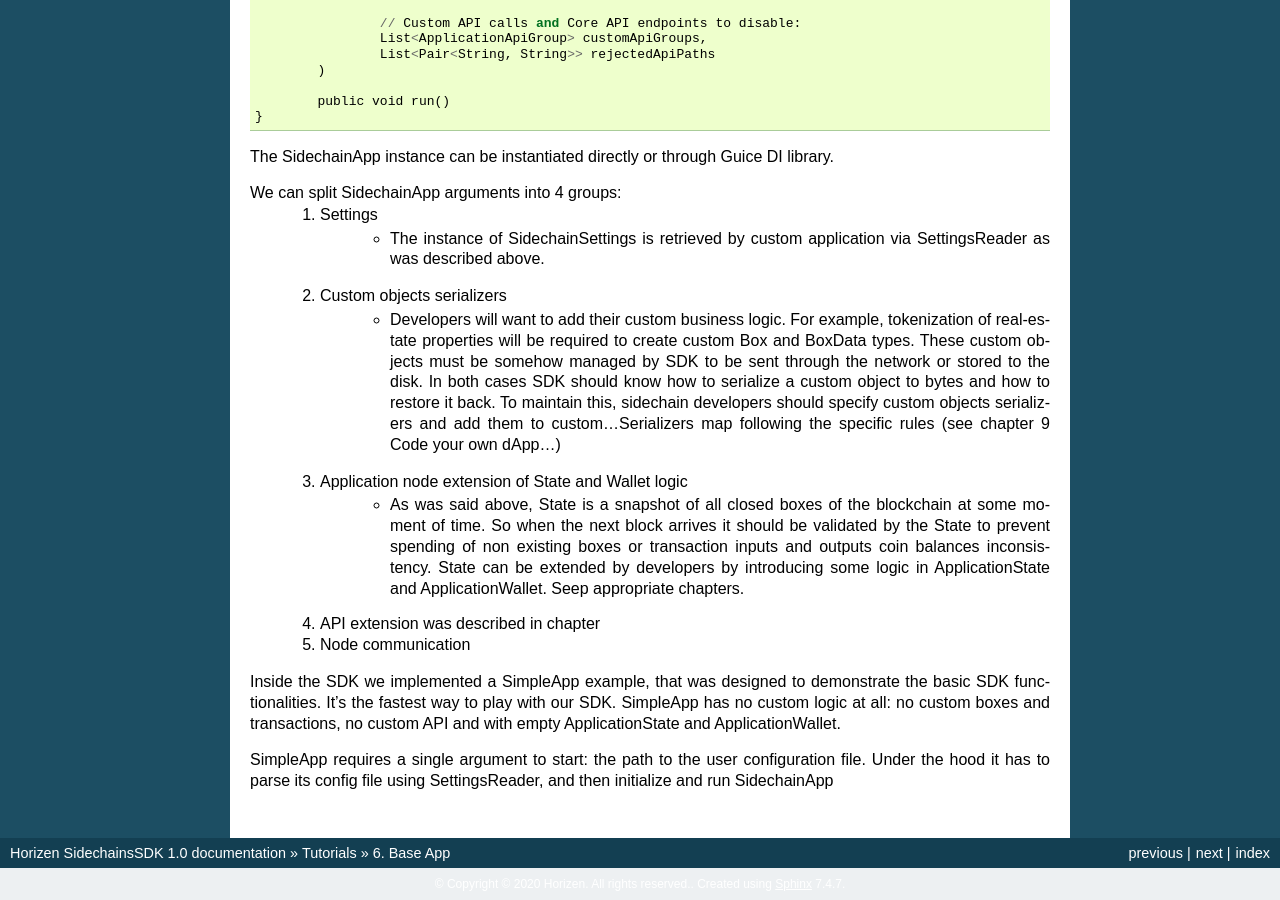
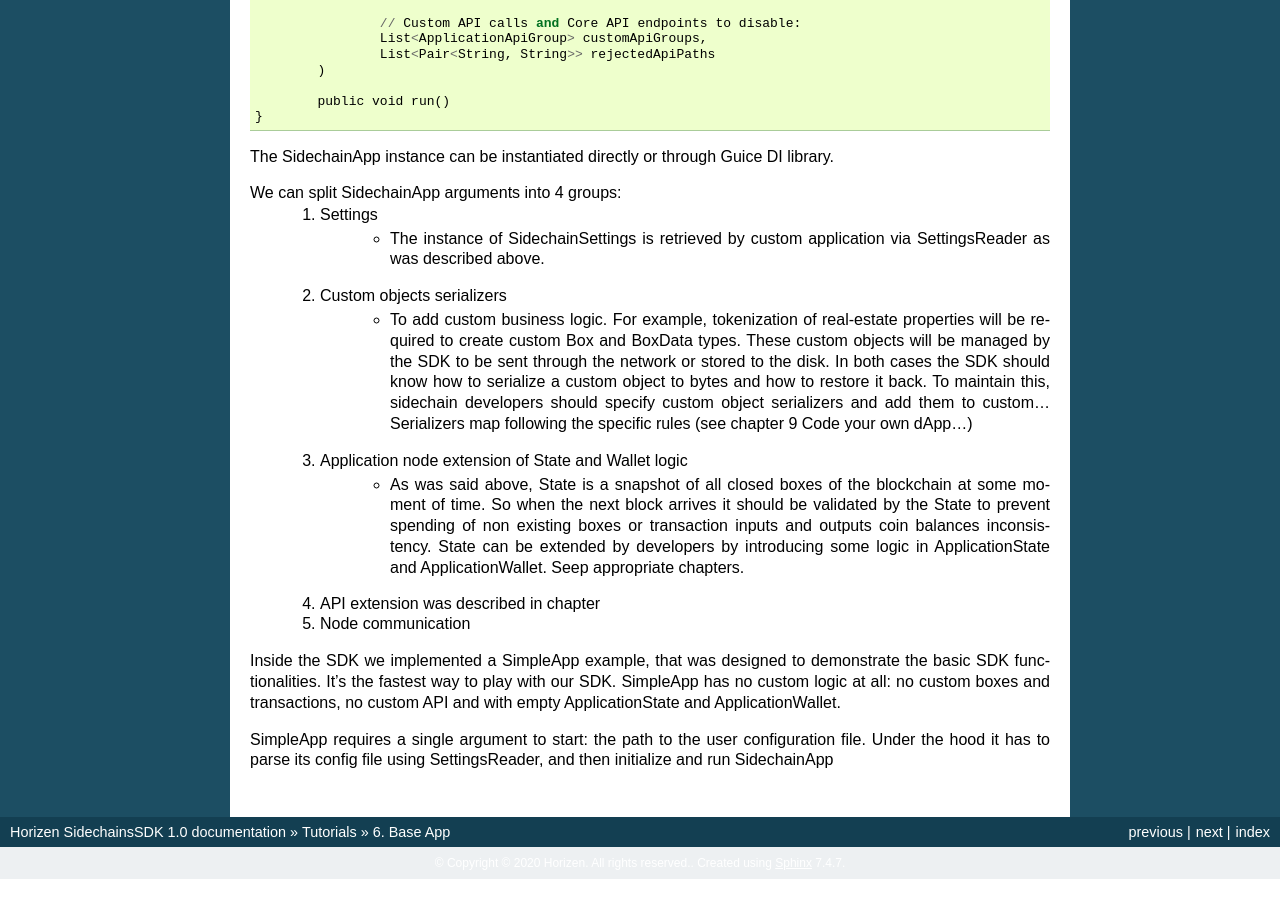
Before and after one commit to megaluck/documentation, a Sphinx documentation site: the page built from docs/introduction/06-Base-App.rst, in a window 1280 px wide and 900 px high, scrolled down 3523 px. Built offline with Sphinx 7.4.7, drawn with Linux system fonts in a browser that asks for light colours; pages that are not in the unit, such as notebooks, are missing from menus; after the commit the page ends 4402 px from its top, so only the background shows below that.

Commit message:
language changes

```diff
--- a/docs/introduction/06-Base-App.rst
+++ b/docs/introduction/06-Base-App.rst
@@ -182,10 +182,10 @@ We can split SidechainApp arguments into 4 groups:
 	1. Settings
 		* The instance of SidechainSettings is retrieved by custom application via SettingsReader as was described above.
 	2. Custom objects serializers
-		* Developers will want to add their custom business logic. For example, tokenization of real-estate properties will
-		  be required to create custom Box and BoxData types. These custom objects must be somehow managed by SDK to be sent through
-		  the network or stored to the disk. In both cases SDK should know how to serialize a custom object to bytes and how to restore
-		  it back. To maintain this, sidechain developers should specify custom objects serializers and add them to custom...Serializers map
+		* To add custom business logic. For example, tokenization of real-estate properties will
+		  be required to create custom Box and BoxData types. These custom objects will be managed by the SDK to be sent through
+		  the network or stored to the disk. In both cases the SDK should know how to serialize a custom object to bytes and how to restore
+		  it back. To maintain this, sidechain developers should specify custom object serializers and add them to custom...Serializers map
 		  following the specific rules (see chapter 9 Code your own dApp...)
 	3. Application node extension of State and Wallet logic
 		* As was said above, State is a snapshot of all closed boxes of the blockchain at some moment of time. So when the next block arrives it should be validated by the State to prevent spending of non existing boxes or transaction inputs and outputs coin balances inconsistency. State can be extended by developers by introducing some logic in ApplicationState and ApplicationWallet. Seep appropriate chapters.
```
